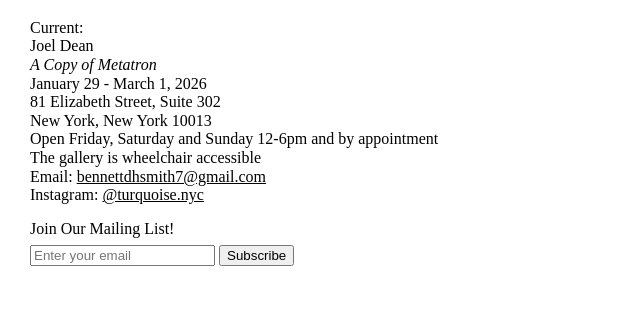
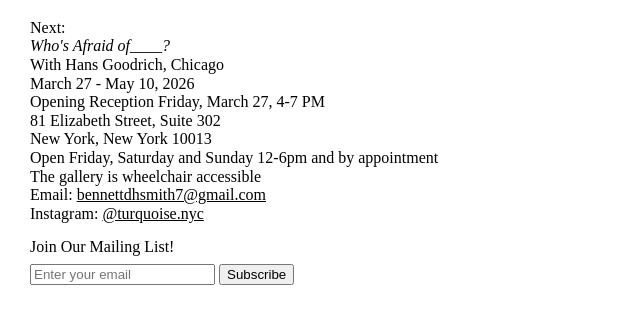
Before and after one commit to jacksondelea/turqouise, a website: page about.html in a window 1280 px wide. Shown: the part 62-386 px from the top of the page, without its empty margins (0-640 px from the left). Drawn offline with Linux system fonts and the light colour scheme.

Commit message:
command push change

```diff
--- a/about.html
+++ b/about.html
@@ -13,10 +13,11 @@
   </div>
   <nav>
     <ul>
-      <li>Current:</li>
-      <li>Joel Dean</li>
-      <li> <a style="font-style: italic;">A Copy of Metatron</a></li>
-      <li>January 29 - March 1, 2026</li>
+      <li>Next:</li>
+      <li> <a style="font-style: italic;">Who's Afraid of____?</a></li>
+      <li>With Hans Goodrich, Chicago</li>
+      <li>March 27 - May 10, 2026</li>
+      <li>Opening Reception Friday, March 27, 4-7 PM</li>
       <li>81 Elizabeth Street, Suite 302</li>
       <li>New York, New York 10013</li>
       <li>Open Friday, Saturday and Sunday 12-6pm and by appointment</li>
```
